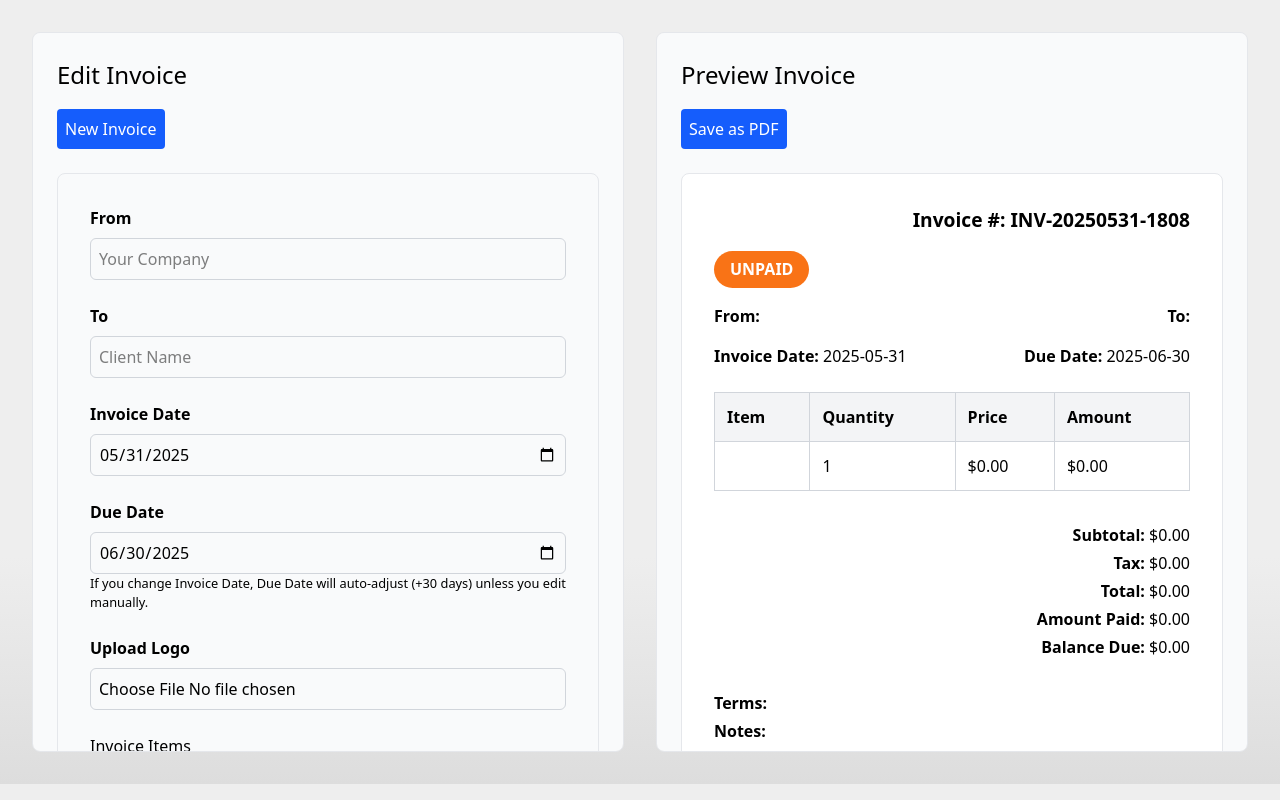
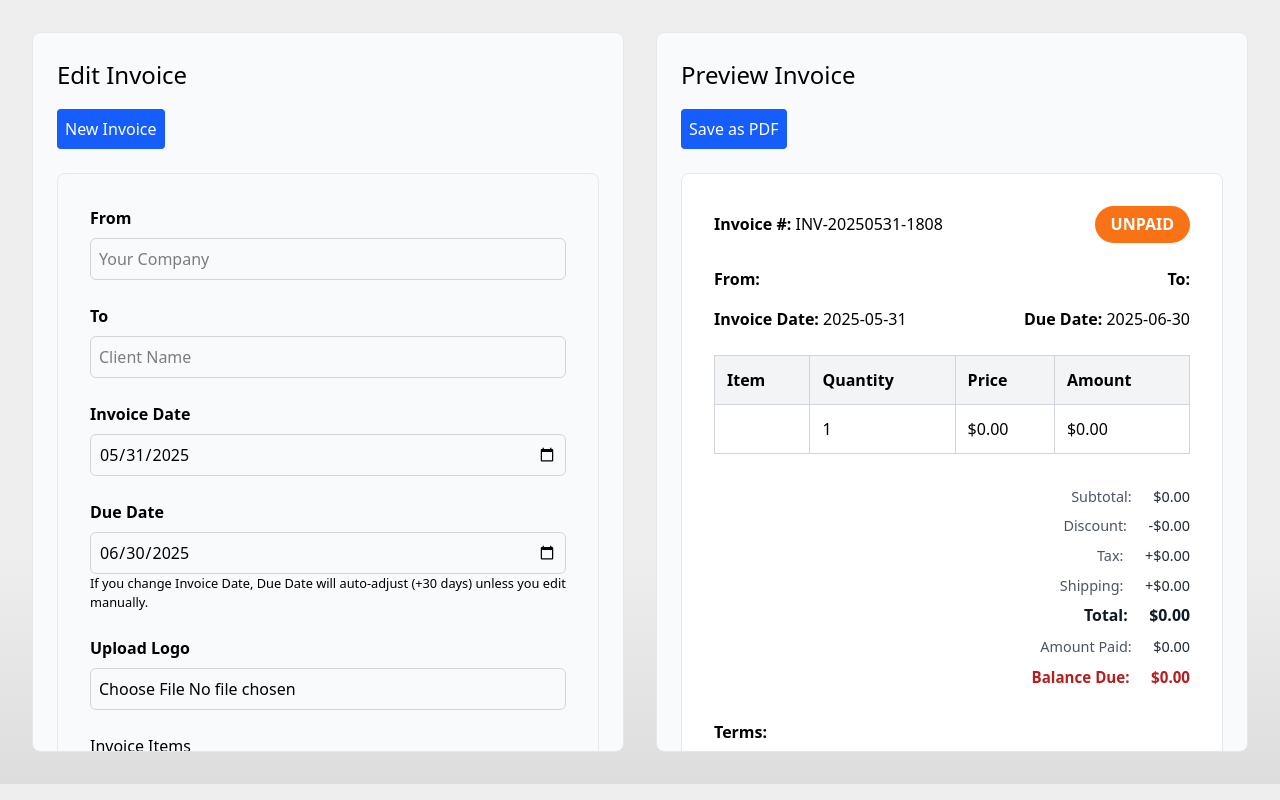
Before and after one commit to azs06/invoice-generator, a SvelteKit app: page / in a window 1280 px wide. Built offline with nearby package versions, Linux system fonts and the light colour scheme.

Commit message:
design improvements

```diff
--- a/src/components/InvoicePreviewComponent.svelte
+++ b/src/components/InvoicePreviewComponent.svelte
@@ -1,13 +1,29 @@
 <script>
 	import { defaultInvoice } from '$lib/index.js';
 	import { toUSCurrency } from '$lib/currency.js';
+	import { calculateDiscount, calculateTax } from '../lib/InvoiceCalculator.js';
+
 	let { invoice = defaultInvoice } = $props();
+
+	// These are derived from the parent's comprehensive calculations
 	const totalAmount = $derived(invoice.total || 0);
 	const subTotal = $derived(invoice.subTotal || 0);
 	const balanceDue = $derived(invoice.balanceDue || 0);
+
+	// Derived values for individual display lines in the summary
+	const discountDisplayValue = $derived(calculateDiscount(invoice.discount, subTotal));
+	const taxDisplayValue = $derived(() => {
+		const amountAfterDiscount = subTotal - discountDisplayValue;
+		return calculateTax(invoice.tax, amountAfterDiscount);
+	});
+	const shippingDisplayValue = $derived(invoice.shipping?.amount || 0);
+	$effect(() => {
+		console.log(taxDisplayValue());
+	})
 </script>
 
 <div class="invoice-preview">
+	<div class="header-section">
 		{#if invoice.logo}
 			<div class="logo">
 				{#if typeof invoice.logo === 'string'}
@@ -18,19 +34,17 @@
 			</div>
 		{/if}
 
-	<div>
+		<div class="invoice-meta-header">
 			{#if invoice.invoiceNumber}
-			<div class="invoice-number">
-				<strong>Invoice #:</strong>
-				{invoice.invoiceNumber}
-			</div>
+				<div class="invoice-number"><strong>Invoice #:</strong> {invoice.invoiceNumber}</div>
 			{/if}
-	</div>
 			{#if invoice.paid !== undefined}
 				<div class="paid-badge {invoice.paid ? 'paid' : 'unpaid'}">
 					{invoice.paid ? 'PAID' : 'UNPAID'}
 				</div>
 			{/if}
+		</div>
+	</div>
 
 	<div class="addresses">
 		<div><strong>From:</strong> {invoice.invoiceFrom}</div>
@@ -64,11 +78,34 @@
 	</table>
 
 	<div class="summary">
-		<div><strong>Subtotal:</strong> {toUSCurrency(subTotal)}</div>
-		<div><strong>Tax:</strong> {toUSCurrency(invoice.tax.rate)}</div>
-		<div><strong>Total:</strong> {toUSCurrency(totalAmount)}</div>
-		<div><strong>Amount Paid:</strong> {toUSCurrency(invoice.amountPaid)}</div>
-		<div><strong>Balance Due:</strong> {toUSCurrency(balanceDue)}</div>
+		<div class="summary-item">
+			<span class="summary-item-label">Subtotal:</span>
+			<span class="summary-item-value">{toUSCurrency(subTotal)}</span>
+		</div>
+		<div class="summary-item">
+			<span class="summary-item-label">Discount:</span>
+			<span class="summary-item-value">-{toUSCurrency(discountDisplayValue)}</span>
+		</div>
+		<div class="summary-item">
+			<span class="summary-item-label">Tax:</span>
+			<span class="summary-item-value">+{toUSCurrency(taxDisplayValue())}</span>
+		</div>
+		<div class="summary-item">
+			<span class="summary-item-label">Shipping:</span>
+			<span class="summary-item-value">+{toUSCurrency(shippingDisplayValue)}</span>
+		</div>
+		<div class="summary-item total-line">
+			<span class="summary-item-label">Total:</span>
+			<span class="summary-item-value">{toUSCurrency(totalAmount)}</span>
+		</div>
+		<div class="summary-item">
+			<span class="summary-item-label">Amount Paid:</span>
+			<span class="summary-item-value">{toUSCurrency(invoice.amountPaid || 0)}</span>
+		</div>
+		<div class="summary-item balance-due-line">
+			<span class="summary-item-label">Balance Due:</span>
+			<span class="summary-item-value">{toUSCurrency(balanceDue)}</span>
+		</div>
 	</div>
 	<div class="terms">
 		<div><strong>Terms:</strong> {invoice.terms}</div>
@@ -82,13 +119,16 @@
 		background: #ffffff;
 		border: 1px solid #e5e7eb;
 		border-radius: 0.5rem;
+		font-family: system-ui, -apple-system, BlinkMacSystemFont, 'Segoe UI', Roboto, Oxygen, Ubuntu,
+			Cantarell, 'Open Sans', 'Helvetica Neue', sans-serif;
 	}
 	.logo {
 		text-align: center;
 		margin: 0 auto;
-		margin-bottom: 0.5rem;
+		margin-bottom: 1.5rem; /* Increased margin for better separation */
 		max-width: 100%;
 	}
+
 
 	.logo img {
 		max-width: 150px; /* or 250px depending on your design */
@@ -101,6 +141,13 @@
 			max-width: 150px;
 		}
 	}
+	.invoice-meta-header {
+		display: flex;
+		justify-content: space-between;
+		align-items: center;
+		margin-bottom: 1.5rem;
+	}
+
 	.addresses,
 	.dates {
 		margin-bottom: 1rem;
@@ -125,21 +172,52 @@
 		margin-top: 2rem;
 		display: flex;
 		flex-direction: column;
-		gap: 0.25rem;
+		gap: 0.5rem; /* Increased gap for readability */
 		margin-bottom: 2rem;
 		align-items: flex-end;
 	}
+	.summary-item {
+		display: grid;
+		grid-template-columns: auto auto; /* Label and Value */
+		justify-content: end;
+		gap: 1.5em; /* Space between label and value */
+		width: auto;
+		min-width: 280px; /* Adjust as needed for content */
+		font-size: 0.9rem;
+	}
+	.summary-item-label {
+		text-align: right;
+		color: #4b5563; /* Slightly muted label color */
+	}
+	.summary-item-value {
+		text-align: right;
+		font-weight: 500;
+		color: #1f2937;
+	}
+	.summary-item-value.negative {
+		color: #ef4444; /* Red for negative values like discounts */
+	}
+	.summary-item-value.positive {
+		color: #10b981; /* Green for positive values like tax/shipping */
+	}
+	.total-line .summary-item-label,
+	.total-line .summary-item-value {
+		font-weight: bold;
+		font-size: 1.1em;
+		color: #111827;
+	}
+	.balance-due-line .summary-item-label,
+	.balance-due-line .summary-item-value {
+		font-weight: bold;
+		font-size: 1.05em;
+		color: #b91c1c; /* Or a theme color for due amounts */
+	}
+
 	.terms {
 		display: flex;
 		flex-direction: column;
 		gap: 0.25rem;
 		margin-top: 2rem;
-	}
-	.invoice-number {
-		text-align: right;
-		font-weight: bold;
-		font-size: 1.2rem;
-		margin-bottom: 1rem;
 	}
 	.paid-badge {
 		display: inline-block;
@@ -147,7 +225,6 @@
 		border-radius: 9999px;
 		font-weight: bold;
 		font-size: 1rem;
-		margin-bottom: 1rem;
 	}
 	.paid {
 		background-color: #10b981; /* green for paid */
```
Lines whose indentation alone changed are shown as unchanged.
